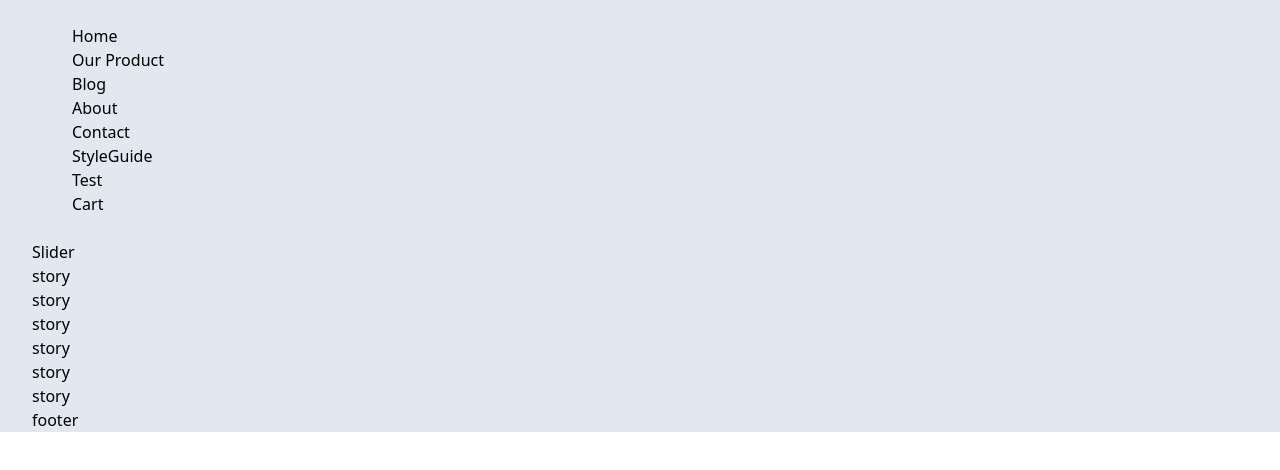
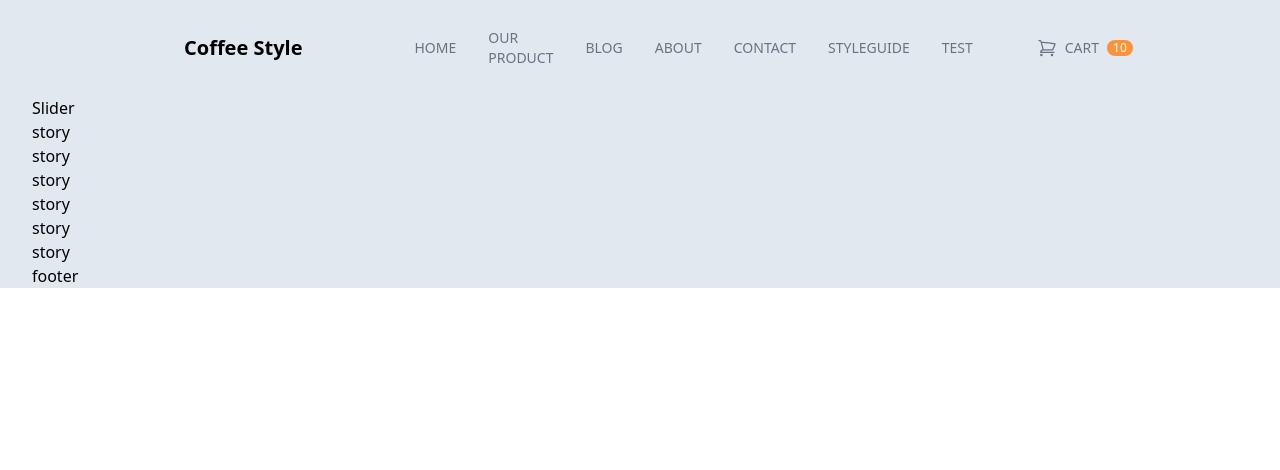
Before and after one commit to Gnoth2n5/tailwind-coffee-style, a website: page public/index.html in a window 1280 px wide. Drawn offline with Linux system fonts and the light colour scheme.

Commit message:
add header.

```diff
--- a/public/index.html
+++ b/public/index.html
@@ -13,22 +13,49 @@
     <div id="root">
         <div class="content-wrapper max-w-screen-2xl text-base mx-auto px-8 bg-slate-200">
             <header class="py-6 mx-10">
-                <nav class="">
+                <nav class="flex flex-row justify-between items-center">
 
-                    <div class="logo"></div>
+                    <div class="logo basis-2/6 text-center text-xl font-semibold cursor-pointer">Coffee Style</div>
 
-                    <ul class="">
-                        <li class=""><a class="" href="#">Home</a></li>
-                        <li class=""><a class="" href="#">Our Product</a></li>
-                        <li class=""><a class="" href="#">Blog</a></li>
-                        <li class=""><a class="" href="#">About</a></li>
-                        <li class=""><a class="" href="#">Contact</a></li>
-                        <li class=""><a class="" href="#">StyleGuide</a></li>
-                        <li class=""><a class="" href="#">Test</a></li>
+                    <ul
+                        class="basis-3/6 flex items-center justify-start gap-8 uppercase text-sm text-gray-500 font-medium">
+                        <li class="ct-top-menu-item">
+                            <a class="" href="#">Home</a>
+                        </li>
+                        <li class="ct-top-menu-item">
+                            <a class="" href="#">Our Product</a>
+                        </li>
+                        <li class="ct-top-menu-item">
+                            <a class="" href="#">Blog</a>
+                        </li>
+                        <li class="ct-top-menu-item"><a class="" href="#">About</a>
+                        </li>
+                        <li class="ct-top-menu-item">
+                            <a class="" href="#">Contact</a>
+                        </li>
+                        <li class="ct-top-menu-item">
+                            <a class="" href="#">StyleGuide</a>
+                        </li>
+                        <li class="ct-top-menu-item">
+                            <a class="" href="#">Test</a>
+                        </li>
+
                     </ul>
 
-                    <ul class="">
-                        <li class=""><a href="" class="">Cart</a></li>
+                    <ul
+                        class="basis-1/6 flex justify-start items-center ml-16 uppercase text-sm text-gray-500 font-medium">
+                        <li class="ct-top-menu-item">
+                            <a href="" class="flex items-center">
+                                <svg xmlns="http://www.w3.org/2000/svg" fill="none" viewBox="0 0 24 24"
+                                    stroke-width="1.5" stroke="currentColor" class="ct-icon">
+                                    <path stroke-linecap="round" stroke-linejoin="round"
+                                        d="M2.25 3h1.386c.51 0 .955.343 1.087.835l.383 1.437M7.5 14.25a3 3 0 0 0-3 3h15.75m-12.75-3h11.218c1.121-2.3 2.1-4.684 2.924-7.138a60.114 60.114 0 0 0-16.536-1.84M7.5 14.25 5.106 5.272M6 20.25a.75.75 0 1 1-1.5 0 .75.75 0 0 1 1.5 0Zm12.75 0a.75.75 0 1 1-1.5 0 .75.75 0 0 1 1.5 0Z" />
+                                </svg>
+
+                                <span class="mx-2">Cart</span>
+                                <span class="ct-badge-circle bg-orange-400 text-white">10</span>
+                            </a>
+                        </li>
                     </ul>
 
                 </nav>
--- a/src/input.css
+++ b/src/input.css
@@ -1,3 +1,17 @@
 @tailwind base;
 @tailwind components;
 @tailwind utilities;
+
+/* ct: custom */
+
+.ct-top-menu-item{
+    @apply cursor-pointer py-1 hover:text-gray-800 relative after:absolute after:bottom-0 after:left-0 after:bg-light-coffee
+    after:h-0.5 after:w-0 hover:after:w-full after:transition-all after:ease-in-out after:duration-300;
+}
+
+.ct-icon{
+    @apply w-5 h-5 inline-block;
+}
+.ct-badge-circle{
+    @apply text-xs text-center rounded-full px-1.5;
+}
--- a/tailwind.config.js
+++ b/tailwind.config.js
@@ -2,7 +2,11 @@
 module.exports = {
   content: ["./public/**/*.{html,js}"],
   theme: {
-    extend: {},
+    extend: {
+      colors: {
+        'light-coffee': '#C89F94'
+      }
+    },
   },
   plugins: [],
 }
```
Also changed, not shown: public/output.css.
